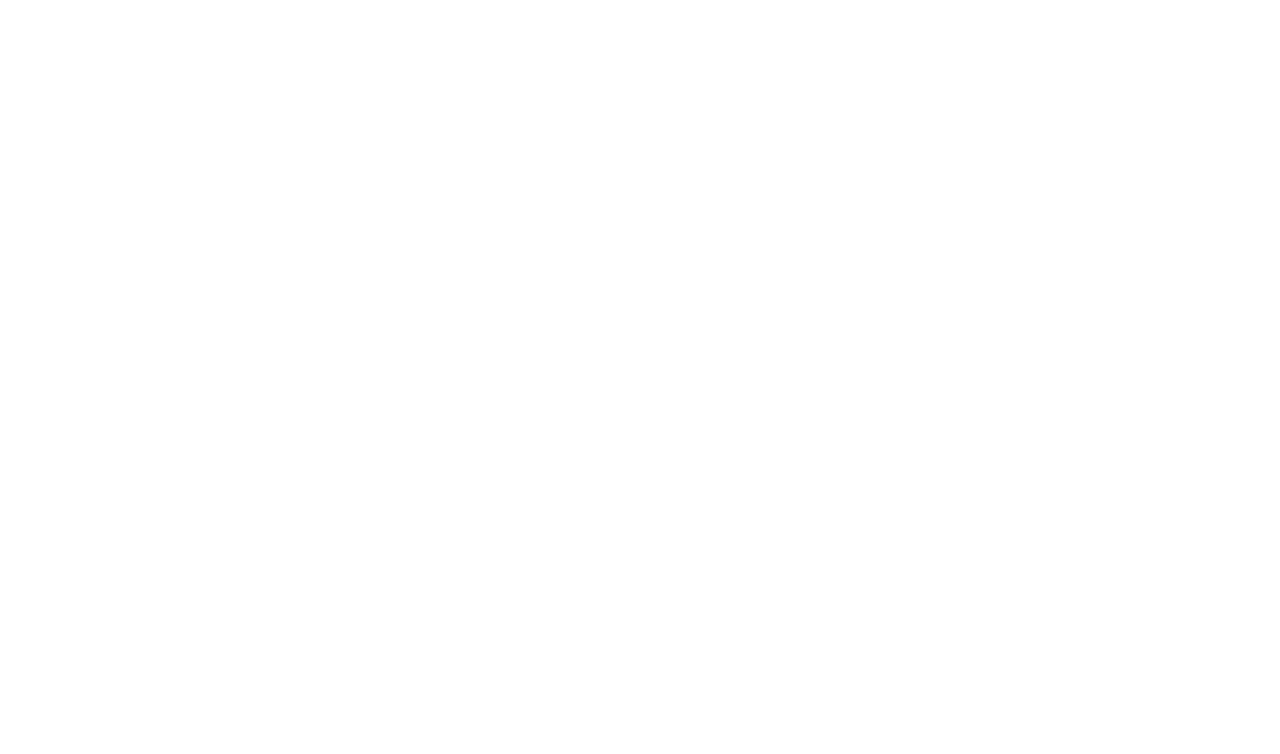
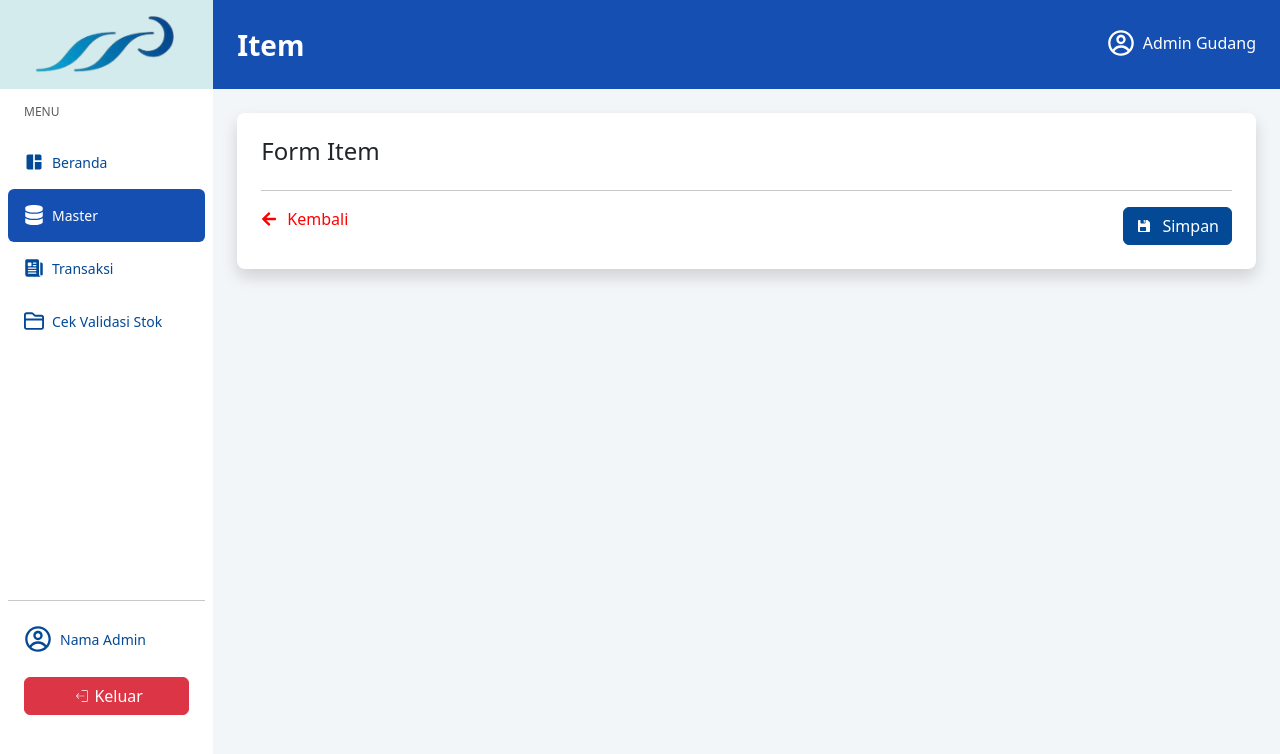
Before and after one commit to yazidhq/samudra-warehouse, a React (Vite) app: page /barang/tambah_barang in a window 1280 px wide. Before the commit this address had no page. Shown: the top 754 px of the page. Built offline with nearby package versions, Linux system fonts and the light colour scheme.

Commit message:
[UPDATE] - Fix folder page

```diff
--- a/src/App.jsx
+++ b/src/App.jsx
@@ -1,17 +1,22 @@
 import { BrowserRouter as Router, Routes, Route } from "react-router-dom";
 import LoginPage from "./pages/auth/LoginPage";
 import DashboardPage from "./pages/DashboardPage";
-import MasterPage from "./pages/MasterPage";
-import TransaksiPage from "./pages/TransaksiPage";
-import ValidasiPage from "./pages/ValidasiPage";
+import DataBarangPage from "./pages/master/barang/DataPage";
+import TambahBarangPage from "./pages/master/barang/TambahPage";
+import TransaksiPage from "./pages/transaksi/TransaksiPage";
+import ValidasiPage from "./pages/validasi/ValidasiPage";
 
 function App() {
   return (
     <Router>
       <Routes>
         <Route path="/login" element={<LoginPage />} />
+
         <Route path="/" element={<DashboardPage />} />
-        <Route path="/master" element={<MasterPage />} />
+
+        <Route path="/barang" element={<DataBarangPage />} />
+        <Route path="/barang/tambah_barang" element={<TambahBarangPage />} />
+
         <Route path="/transaksi" element={<TransaksiPage />} />
         <Route path="/validasi" element={<ValidasiPage />} />
       </Routes>
--- a/src/components/templates/Navbar.jsx
+++ b/src/components/templates/Navbar.jsx
@@ -68,18 +68,18 @@ const Navbar = ({ children, title }) => {
                   </li>
                   <li
                     className={`nav-item py-2 ${
-                      location.pathname === "/master"
+                      location.pathname.includes("/barang")
                         ? "bg-primary rounded-2"
                         : ""
                     }`}
                   >
                     <Link
                       className={`nav-link d-flex align-items-center gap-2 ${
-                        location.pathname === "/master"
+                        location.pathname.includes("/barang")
                           ? "text-white"
                           : "text-primary"
                       }`}
-                      to={"/master"}
+                      to={"/barang"}
                     >
                       <FaDatabase className="fs-5" />
                       Master
@@ -87,14 +87,14 @@ const Navbar = ({ children, title }) => {
                   </li>
                   <li
                     className={`nav-item py-2 ${
-                      location.pathname === "/transaksi"
+                      location.pathname.includes("/transaksi")
                         ? "bg-primary rounded-2"
                         : ""
                     }`}
                   >
                     <Link
                       className={`nav-link d-flex align-items-center gap-2 ${
-                        location.pathname === "/transaksi"
+                        location.pathname.includes("/transaksi")
                           ? "text-white"
                           : "text-primary"
                       }`}
@@ -106,14 +106,14 @@ const Navbar = ({ children, title }) => {
                   </li>
                   <li
                     className={`nav-item py-2 ${
-                      location.pathname === "/validasi"
+                      location.pathname.includes("/validasi")
                         ? "bg-primary rounded-2"
                         : ""
                     }`}
                   >
                     <Link
                       className={`nav-link d-flex align-items-center gap-2 ${
-                        location.pathname === "/validasi"
+                        location.pathname.includes("/validasi")
                           ? "text-white"
                           : "text-primary"
                       }`}
--- a/src/pages/MasterPage.jsx
+++ b/src/pages/master/barang/DataPage.jsx
@@ -1,8 +1,9 @@
-import Navbar from "../components/templates/Navbar";
-import Button from "../components/Button";
+import Navbar from "../../../components/templates/Navbar";
+import Button from "../../../components/Button";
 import { FaPlus } from "react-icons/fa";
-import Table from "../components/Table";
+import Table from "../../../components/Table";
 import { MdDelete, MdOutlineEdit } from "react-icons/md";
+import { Link } from "react-router-dom";
 
 const MasterPage = () => {
   const columns = [
@@ -53,15 +54,17 @@ const MasterPage = () => {
   ];
 
   return (
-    <Navbar title="Master">
+    <Navbar title="Item">
       <div className="shadow rounded-3 bg-white p-4 pb-2">
         <div className="d-flex justify-content-between flex-wrap flex-md-nowrap align-items-center">
           <h1 className="h4">Daftar Item</h1>
           <div className="btn-toolbar mb-2 mb-md-0">
-            <Button color={"primary"}>
-              <FaPlus className="fs-6 mb-1" style={{ marginRight: "10px" }} />
-              Tambah Item
-            </Button>
+            <Link to={"/barang/tambah_barang"}>
+              <Button color={"primary"}>
+                <FaPlus className="fs-6 mb-1" style={{ marginRight: "10px" }} />
+                Tambah Item
+              </Button>
+            </Link>
           </div>
         </div>
         <hr />
--- /dev/null
+++ b/src/pages/master/barang/TambahPage.jsx
@@ -0,0 +1,35 @@
+import { IoIosSave } from "react-icons/io";
+import Button from "../../../components/Button";
+import Navbar from "../../../components/templates/Navbar";
+import { FaArrowLeft } from "react-icons/fa";
+import { Link } from "react-router-dom";
+
+const MasterPage = () => {
+  return (
+    <Navbar title="Item">
+      <div className="shadow rounded-3 bg-white p-4 pb-2">
+        <div className="d-flex justify-content-between flex-wrap flex-md-nowrap align-items-center">
+          <h1 className="h4">Form Item</h1>
+        </div>
+        <hr />
+        <div className="d-flex justify-content-between mb-3">
+          <Link to={"/barang"} className="text-decoration-none text-red">
+            <span style={{ color: "red" }}>
+              <FaArrowLeft
+                className="fs-6 mb-1"
+                style={{ marginRight: "10px", color: "red" }}
+              />
+              <span className="fw-medium">Kembali</span>
+            </span>
+          </Link>
+          <Button color={"primary"}>
+            <IoIosSave className="fs-6 mb-1" style={{ marginRight: "10px" }} />
+            Simpan
+          </Button>
+        </div>
+      </div>
+    </Navbar>
+  );
+};
+
+export default MasterPage;
--- a/src/pages/TransaksiPage.jsx
+++ b/src/pages/transaksi/TransaksiPage.jsx
@@ -1,6 +1,6 @@
-import Navbar from "../components/templates/Navbar";
-import Button from "../components/Button";
 import { FaPlus } from "react-icons/fa";
+import Navbar from "../../components/templates/Navbar";
+import Button from "../../components/Button";
 
 const TransaksiPage = () => {
   return (
--- a/src/pages/ValidasiPage.jsx
+++ b/src/pages/validasi/ValidasiPage.jsx
@@ -1,6 +1,6 @@
-import Navbar from "../components/templates/Navbar";
-import Button from "../components/Button";
 import { FaPlus } from "react-icons/fa";
+import Navbar from "../../components/templates/Navbar";
+import Button from "../../components/Button";
 
 const ValidasiPage = () => {
   return (
```
